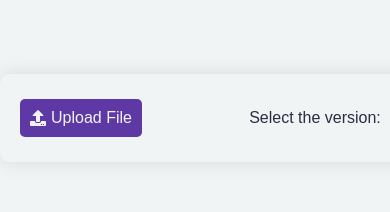
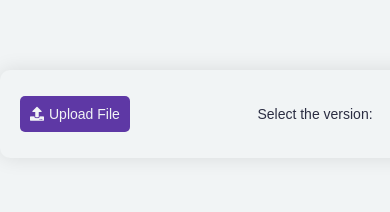
Before and after one commit to Misumeh/SkyConverter, a plain HTML site: page index.html in a window 390 px wide. Shown: the part 292-504 px from the top of the page. Drawn offline with Linux system fonts and the light colour scheme.

Commit message:
Update styles.css

```diff
--- a/styles.css
+++ b/styles.css
@@ -1,3 +1,13 @@
+@media screen and (max-width: 768px) {
+    /* Estilos para pantallas pequeñas */
+    body {
+        font-size: 14px;
+    }
+
+    #mainSection {
+        margin: 20px auto;
+    }
+}
 body {
     font-family: 'Arial', sans-serif;
     margin: 0;
```
